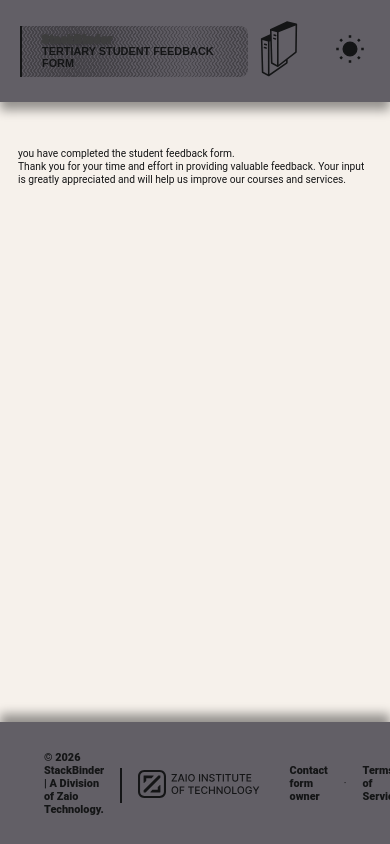
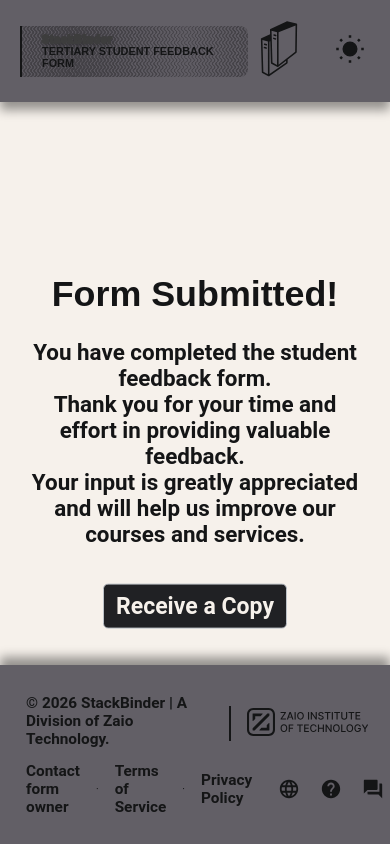
Before and after one commit to Admiralpng/studentformn8n, a React (Create React App) app: page /form-submitted in a window 390 px wide. Built offline with nearby package versions, Linux system fonts and the light colour scheme; a web font is replaced by a local one.

Commit message:
git commit -m"responsive done"

```diff
--- a/src/components/Modal/FormSubModal.jsx
+++ b/src/components/Modal/FormSubModal.jsx
@@ -1,22 +1,25 @@
 import React from 'react';
-import { ErrorForm } from '../../styles/components styles/Modal/ErrorFormModal.styled.js';
+import { SubmittedForm } from '../../styles/components styles/Modal/FormSubModal.styled.js';
 import { ModalHeader, ModalBody, ModalFooter } from '../../styles/components styles/Modal/Notif.styled.js';
-import errorImg from '../../assets/Error.png';
 import { LogoIcon } from '../../assets/Icons.jsx';
 
-export const ErrorFormModal = () => {
+export const FormSubModal = () => {
     return (
-        <ErrorForm className="error-modal">
+        <SubmittedForm className="submitted-modal">
             <ModalHeader>
-                <LogoIcon />
+                <h1>Form Submitted!</h1>
             </ModalHeader>
             <ModalBody>
-                <h1>Oops!</h1>
-                <p><small>EITHER FORM IS INCOMPLETE OR A MISTAKE WAS DETECTED.</small></p>
+                <p>You have completed the student feedback form.<br></br>
+                    Thank you for your time and effort in providing valuable feedback.<br></br>
+                    Your input is greatly appreciated and will
+                    help us improve our courses and services.
+                </p>
             </ModalBody>
+            <br></br>
             <ModalFooter>
-                <img src={errorImg} alt="Error form submission" />
+                <button type="submit">Receive a Copy</button>
             </ModalFooter>
-        </ErrorForm>
+        </SubmittedForm>
     );
 };
--- a/src/pages/Home.jsx
+++ b/src/pages/Home.jsx
@@ -114,9 +114,10 @@ export const Home = () => {
                             <textarea name="feedback" placeholder="Enter your feedback here. Please also note a solution to any given problem(s)." value={formData.feedback} onChange={handleChange} />
                         </div>
                     </Field>
-                    <button type="submit"><strong>Submit Form</strong></button>
+                    <button type="submit">Submit Form</button>
                 </section>
             </form>
+            <span className="Mark"><small><strong>StackBinder Forms</strong></small></span>
         </HomeContainer>
     )
 }
--- a/src/pages/SubmitPage.jsx
+++ b/src/pages/SubmitPage.jsx
@@ -1,13 +1,11 @@
 import React from 'react'
-import { HomeContainer } from '../styles/home.styled'
+import { SubPageContainer } from '../styles/submitpage.styled'
+import { FormSubModal } from '../components/Modal/FormSubModal'
 
 export const SubmitPage = () => {
     return (
-        <HomeContainer>
-            you have completed the student feedback form. <br></br>
-            Thank you for your time and effort in providing valuable feedback.
-            Your input is greatly appreciated and will
-            help us improve our courses and services.
-        </HomeContainer>
+        <SubPageContainer>
+            <FormSubModal />
+        </SubPageContainer>
     )
 }
--- a/src/styles/Global.styled.js
+++ b/src/styles/Global.styled.js
@@ -49,13 +49,20 @@ export const Footer = styled.footer`
   position: fixed;
   z-index: 10;
   bottom: 0vh;
+  ${(props) => props.theme.media.mobile} {
+      display: flex;
+      flex-wrap: wrap;
+      align-items: center;
+      gap: 14px;
+      padding: 28px 20px 28px 38px;
+  }
 
   p{
     font-size: 0.85rem;
-  }
-
-  & > :first-child{
-
+    ${(props) => props.theme.media.mobile} {
+      font-size: 1.2rem;
+      font-weight: 700;
+    }
   }
 
   section{
--- a/src/styles/components styles/Modal/ErrorFormModal.styled.js
+++ b/src/styles/components styles/Modal/ErrorFormModal.styled.js
@@ -1,6 +1,7 @@
 import styled from "styled-components"
 
 export const ErrorForm = styled.div`
+
     &:>nth-child(1){
         margin-bottom: 12px;
     }
--- /dev/null
+++ b/src/styles/components styles/Modal/FormSubModal.styled.js
@@ -0,0 +1,41 @@
+import styled, { keyframes } from "styled-components"
+
+const appear = keyframes`
+  from {
+    opacity: 0;
+    transform: translateY(17vh);
+  }
+  to {
+    opacity: 1;
+    transform: translateY(15vh);
+  }
+`
+
+export const SubmittedForm = styled.div`
+    opacity: 0;
+    animation: ${appear} 0.45s ease-out forwards;
+
+    h1, h2, p{
+    color: ${(props) => props.theme.colors.text};
+    font-size: 2rem;
+        ${(props) => props.theme.media.mobile} {
+            font-weight: 700;
+            font-size: 2.8rem;
+        }
+    }
+    p{
+        font-size: 1.4rem;
+        ${(props) => props.theme.media.mobile} {
+            font-weight: 700;
+            font-size: 1.75rem;
+        }
+    }
+    button{
+        ${(props) => props.theme.media.mobile} {
+            margin: 0;
+            width: fit-content;
+            height: auto;
+            font-size: 1.8rem;
+        }
+    }
+`
--- a/src/styles/components styles/Modal/Modal.styled.js
+++ b/src/styles/components styles/Modal/Modal.styled.js
@@ -10,7 +10,6 @@ export const ModalContainer = styled.div`
     max-width: 480px;
     background: #f6f1eb;
     border-radius: 10px;
-    z-index: 1;
 
     img {
         max-width: 180px;
--- a/src/styles/components styles/Modal/Notif.styled.js
+++ b/src/styles/components styles/Modal/Notif.styled.js
@@ -31,6 +31,7 @@ export const ModalBody = styled.div`
         justify-content: center;
         row-gap: 8px;
         margin: 14px 0px;
+    }
 `
 
 export const ModalFooter = styled.div`
@@ -40,4 +41,22 @@ export const ModalFooter = styled.div`
     justify-content: center;
     row-gap: 20px;
     flex-wrap: wrap;
+
+    button{
+      margin-top: 25px;
+      border: 1px solid ${(props) => props.theme.colors.default};
+      border-radius: 5px;
+      font-size: 1.05rem;
+      font-weight: 700;
+      padding: 8px 12px;
+      background-color: ${(props) => props.theme.colors.secondary};
+      color: ${(props) => props.theme.colors.primary};
+      cursor: pointer;
+
+      &:hover{
+        transition: ease 200ms;
+        outline: 2px solid #000;
+        background-color: ${(props) => props.theme.colors.tertiary};
+      }
+    }
 `
--- a/src/styles/home.styled.js
+++ b/src/styles/home.styled.js
@@ -5,9 +5,21 @@ export const HomeContainer = styled.div`
   display: flex;
   flex-direction: column;
   justify-content: center;
+  align-items: center;
   max-width: 100vw;
   padding: 45px 18px 138px;
   row-gap: 25px;
+  ${(props) => props.theme.media.mobile}{
+    padding-bottom: 200px;
+  }
+
+  .Mark{
+    display: flex;
+    justify-content: space-evenly;
+    align-items: center;
+    opacity: 0.25;
+    transform: scaleY(60%);
+  }
 
   & > form {
     display: flex;
@@ -32,7 +44,7 @@ export const HomeContainer = styled.div`
       padding: 8px 12px;
       color: ${(props) => props.theme.colors.text};
       outline: 2px solid transparent;
-      margin-bottom: 12px;
+      margin-bottom: 8px;
 
       &:focus, &:active, &:focus-visible {
         outline: none;
@@ -61,6 +73,7 @@ export const HomeContainer = styled.div`
         padding: 8px 12px;
         color: #5a5a5a;
         cursor: pointer;
+        margin-bottom: 8px;
 
         &::-webkit-details-marker {
           display: none;
@@ -127,6 +140,12 @@ export const HomeContainer = styled.div`
       background-color: ${(props) => props.theme.colors.secondary};
       color: ${(props) => props.theme.colors.primary};
       cursor: pointer;
+      ${(props) => props.theme.media.mobile} {
+        width: fit-content;
+        height: auto;
+        font-size: 1.8rem;
+        font-weight: 700;
+      }
 
       &:hover{
         transition: ease 200ms;
@@ -153,6 +172,16 @@ export const Field = styled.div`
   min-height: 200px;
   height: fit-content;
   color: #f6f1eb;
+  ${(props) => props.theme.media.mobile} {
+    max-width: 500px;
+    width: fit-content;
+    min-width: 300px;
+
+    h2, p, input{
+      font-size: 1.5rem;
+      max-width: 250px;
+    }
+  }
 
   &:hover {
     outline: 2px solid black;
--- a/src/styles/submit.styled.js
+++ /dev/null
@@ -1,5 +0,0 @@
-import styled from 'styled-components'
-
-export const SubmitContainer = styled.div`
-  display: flex;
-`
--- /dev/null
+++ b/src/styles/submitpage.styled.js
@@ -0,0 +1,10 @@
+import styled from 'styled-components';
+import grain from "../assets/grain.jpg";
+
+export const SubPageContainer = styled.div`
+  display: flex;
+  flex-direction: column;
+  justify-content: center;
+  max-width: 100vw;
+  padding: 45px 18px 138px;
+`
```
